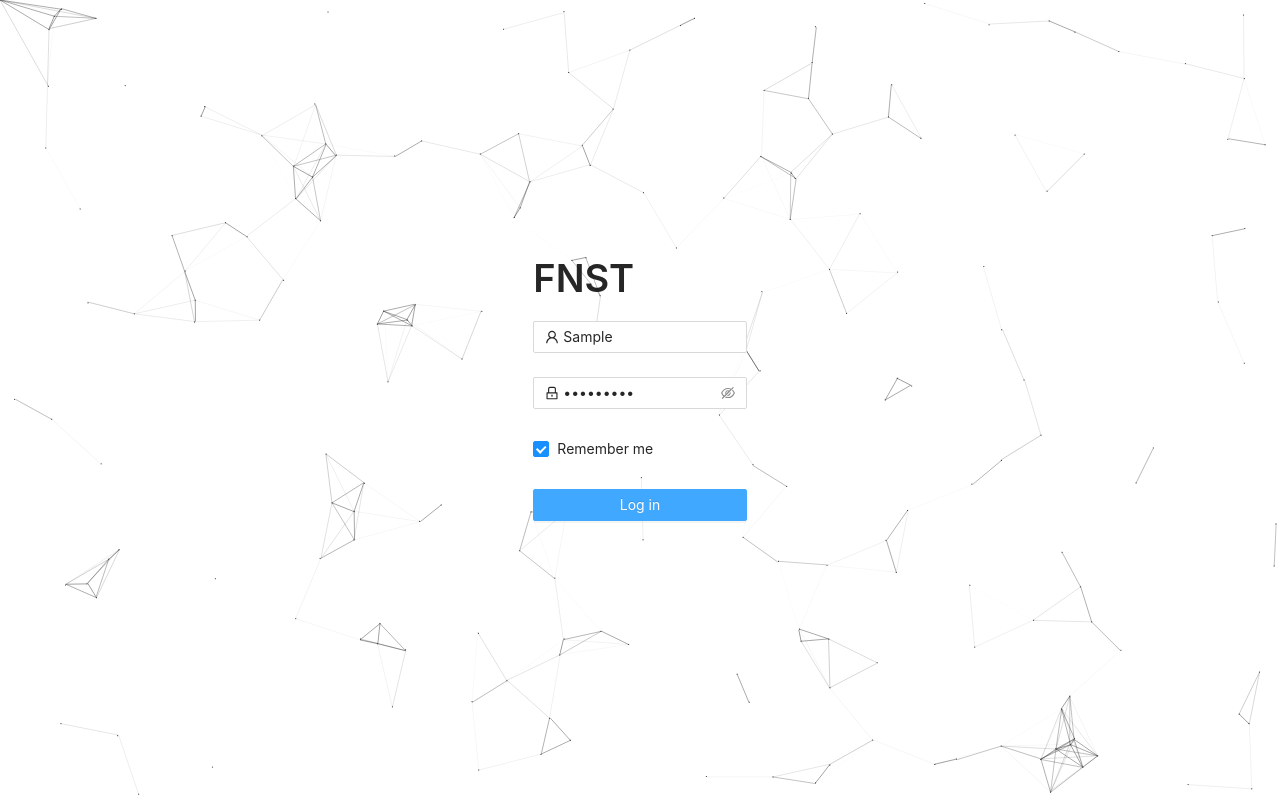
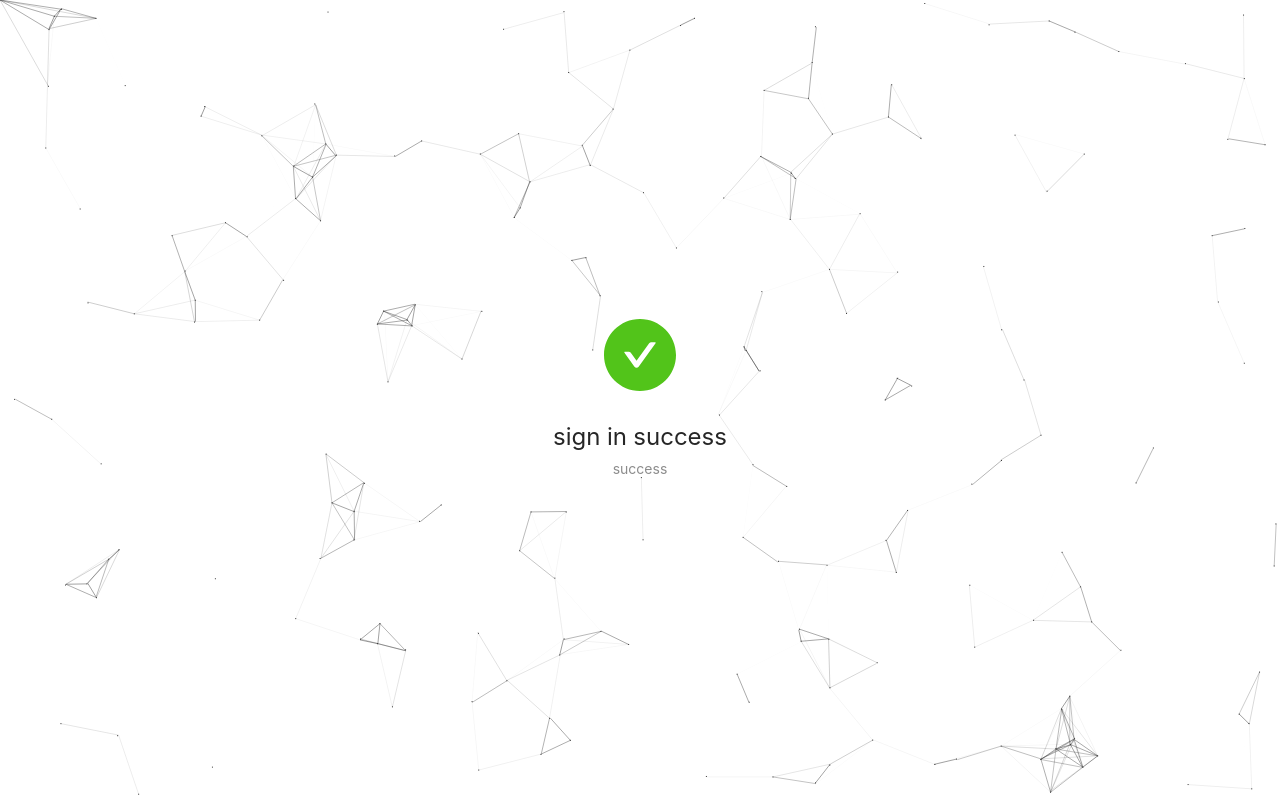
Before and after one commit to hus0210/react-demo, a React (Create React App) app: page /signin/1 in a window 1280 px wide. Both pictures are taken after typing "Sample", "Sample123" into the empty fields and a click on the button "Log in". Built offline with nearby package versions, Linux system fonts and the light colour scheme.

Commit message:
add sign in fail and success page

```diff
--- a/src/pages/signin/signin.jsx
+++ b/src/pages/signin/signin.jsx
@@ -1,18 +1,49 @@
 import React from 'react';
 import './signin.css'
 import LoginForm from '../../components/loginForm/loginForm.jsx'
-import { Row, Col } from 'antd';
-import { Typography } from 'antd';
+import { Row, Col, Typography, Result} from 'antd';
 
 const { Title } = Typography;
 
 export default class SignIn extends React.Component {
     onFinish(values) {
         console.log('Success:',values, this.props.match.params.class);
+        this.render = function() {
+            return (
+                <>
+                    <Row type="flex" justify="center" align="middle" style={{ minHeight: '100vh' }}>
+                        <Col span={24}>
+                            < Result
+                                status="success"
+                                title="sign in success"
+                                subTitle="success"
+                            />
+                        </Col>
+                    </Row>
+                </>
+            );
+        }
+        this.forceUpdate()
     }
 
     onFinishFailed(errorInfo) {
         console.log('Failed:', errorInfo);
+        this.render = function () {
+            return (
+                <>
+                    <Row type="flex" justify="center" align="middle" style={{ minHeight: '100vh' }}>
+                        <Col span={24}>
+                            < Result
+                                status="error"
+                                title="sign in error"
+                                subTitle="error"
+                            />
+                        </Col>
+                    </Row>
+                </>
+            );
+        }
+        this.forceUpdate()
     }
 
     render() {
```
